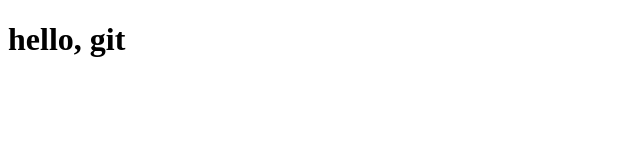
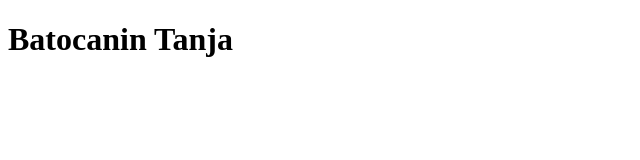
Before and after one commit to batocanint/modul5, a plain HTML site: page index.html in a window 1280 px wide. Shown: the whole page, without its empty margins (0-640 px from the left). Drawn offline with Linux system fonts and the light colour scheme.

Commit message:
Change title

```diff
--- a/index.html
+++ b/index.html
@@ -7,6 +7,6 @@
     <title>Document</title>
 </head>
 <body>
-   <h1>hello, git</h1>
+   <h1>Batocanin Tanja</h1>
 </body>
 </html>
```
